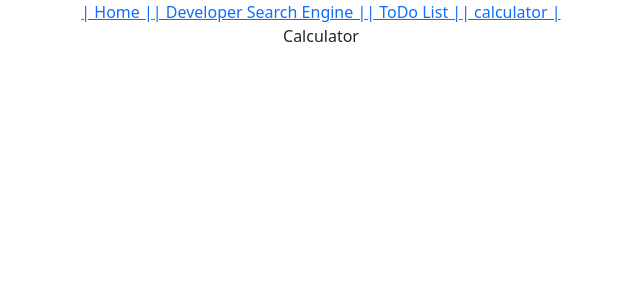
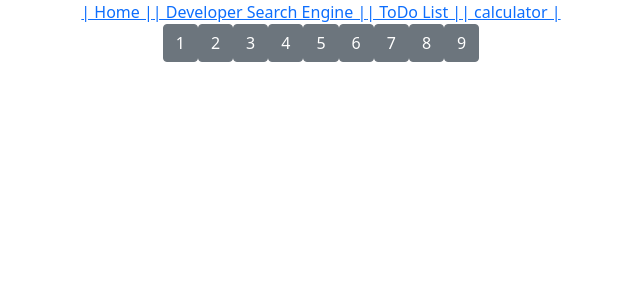
Before and after one commit to JacobWencloff/TasQues, a React (Create React App) app: page /calculator in a window 1280 px wide. Shown: the top 300 px of the page, without its empty margins (319-959 px from the left). Built offline with nearby package versions, Linux system fonts and the light colour scheme.

Commit message:
this is an obscure commit

```diff
--- a/src/App.css
+++ b/src/App.css
@@ -36,3 +36,9 @@
     transform: rotate(360deg);
   }
 }
+.spacer{
+  margin-left:10px;
+}
+.form{
+  margin-top: 10px;
+}
--- a/src/Components/Calculator.js
+++ b/src/Components/Calculator.js
@@ -3,9 +3,19 @@ import {Button} from 'reactstrap'
 
 export default function Calculator() {
 
+
+
   return (
-    <div>
-      <div>Calculator</div>
-    </div>
+   <div>
+     <Button>1</Button>
+     <Button>2</Button>
+     <Button>3</Button>
+     <Button>4</Button>
+     <Button>5</Button>
+     <Button>6</Button>
+     <Button>7</Button>
+     <Button>8</Button>
+     <Button>9</Button>
+   </div>
   )
 }
--- a/src/Components/DevSearch.js
+++ b/src/Components/DevSearch.js
@@ -1,6 +1,9 @@
 import React from 'react'
 import { useState } from 'react'
-import { Button, Alert, ListGroup, ListGroupItem, Accordion, AccordionHeader, AccordionItem, AccordionBody } from 'reactstrap'
+import { Button,
+         ListGroup,
+         ListGroupItem,
+         } from 'reactstrap'
 
 export default function DevSearch() {
   const [searchParam, setSearchParam] = useState('')
@@ -61,37 +64,31 @@ export default function DevSearch() {
   }
 
   const searchResults = searchData.map((item, i) => {
-    console.log(item.description)
+
     return (
-      <Accordion flush toggle={function noRefCheck(){}}>
-        <AccordionItem>
-          <AccordionHeader targetId={i.toString()}>
-            <a href={item.link} target="_blank">{item.title}</a>
-          </AccordionHeader>
-          <AccordionBody accordionId={i.toString()}>
-            Hello World
-          {item.discription}
-          </AccordionBody>
-        </AccordionItem>
-      </Accordion>
+
+      <ListGroupItem action href={item.link} tag='a' target='_blank'>
+          {item.title}
+      </ListGroupItem>
+
     )
   })
 
   return (
     <div className="App">
-      <Button onClick={handleSourceChange} color="primary">stackoverflow</Button>
-      <Button onClick={handleSourceChange} color="primary">MDN</Button>
-      <Button onClick={handleSourceChange} color="primary">Jquery</Button>
-      <Button onClick={handleSourceChange} color="primary">React.js Docs</Button>
-      <form onSubmit={handleSubmitSearch}>
+      <Button className="spacer" onClick={handleSourceChange} color="primary">stackoverflow</Button>
+      <Button className="spacer" onClick={handleSourceChange} color="primary">MDN</Button>
+      <Button className="spacer" onClick={handleSourceChange} color="primary">Jquery</Button>
+      <Button className="spacer" onClick={handleSourceChange} color="primary">React.js Docs</Button>
+      <form className="form" onSubmit={handleSubmitSearch}>
         <input onChange={handleOnChange} type="text" placeholder='Please enter search criteria' value={searchParam} ></input>
         <input type="submit" value="Search!"></input>
       </form>
 
       <ListGroup>
-
         {searchResults}
       </ListGroup>
+
 
 
     </div>
--- a/src/Components/ToDoList.js
+++ b/src/Components/ToDoList.js
@@ -3,7 +3,7 @@ import { useState } from 'react'
 
 export default function ToDoList() {
     const [listItem, setNewListItem] = useState('')
-    const [list, setNewList] = useState([''])
+    const [list, setNewList] = useState([])
 
     const handleChange = (event) => {
         event.preventDefault()
```
